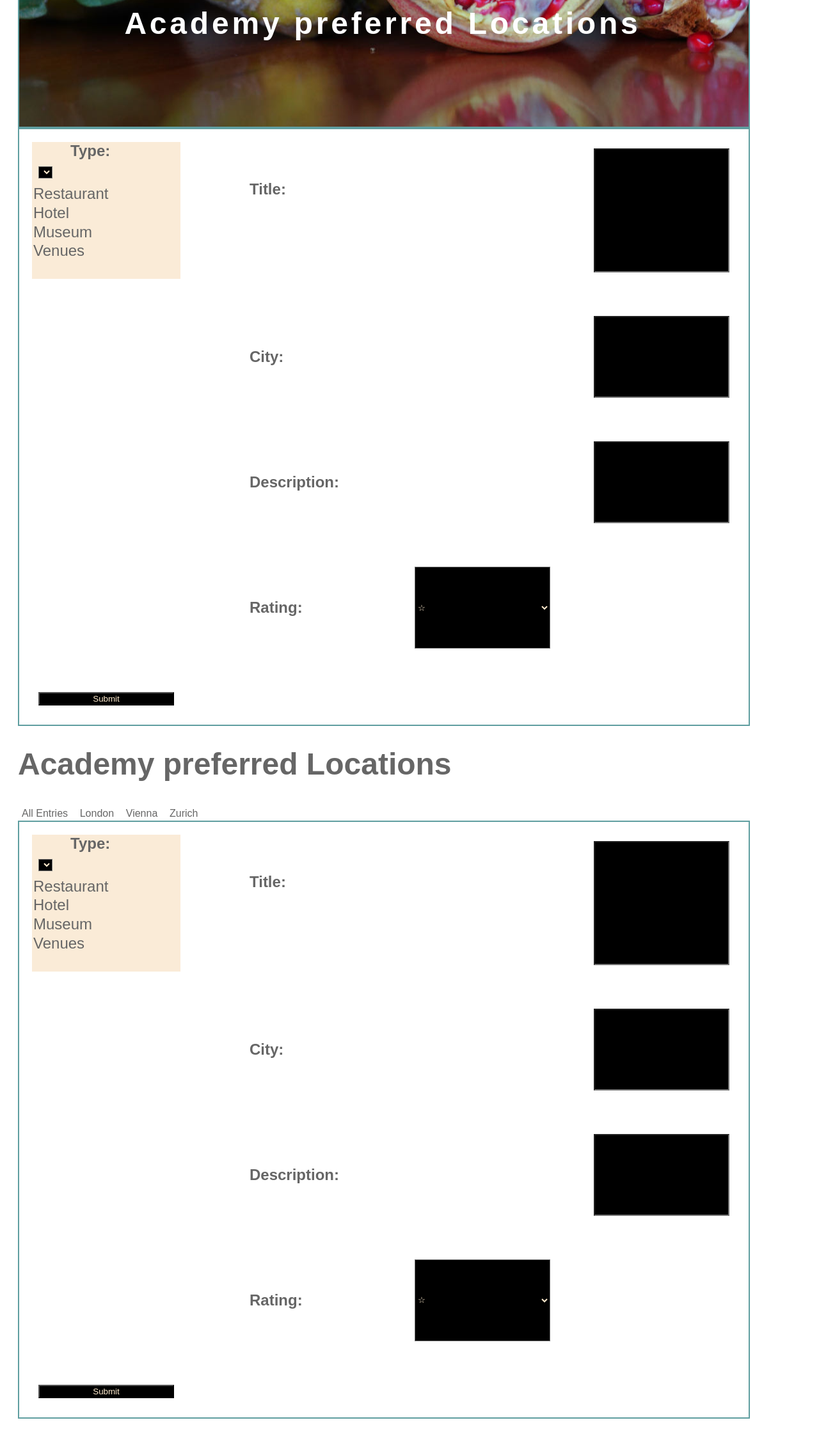
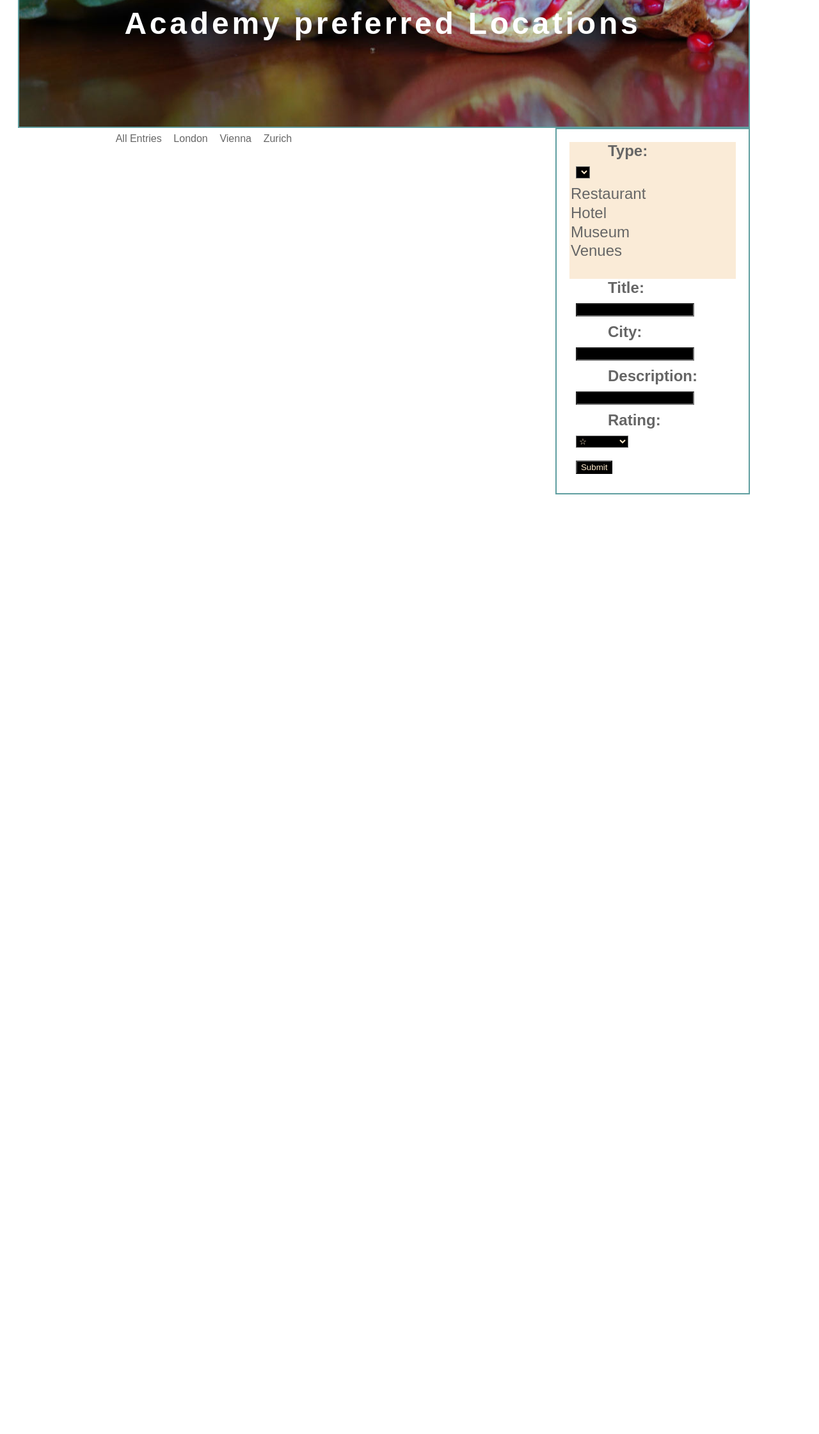
Before and after one commit to nkode-academy/academy_project, a Flask app: page / in a window 1280 px wide. Shown: the part 308-2550 px from the top of the page at 64% size. After the commit the page ends 1081 px from the top, so only its background shows below. Run offline with Flask 2, Linux system fonts and the light colour scheme; lists and menus that the app fills with data are empty; parts of the project's set-up code (start-up, migrations or seed data) failed here and were passed over.

Commit message:
correct double setup

```diff
--- a/templates/home.html
+++ b/templates/home.html
@@ -12,29 +12,21 @@
         padding-left: 20px;
         padding-right: 100px;
     }
+
     header{
         box-sizing:border-box;
         border: 2px solid cadetblue;
         padding-top: 24%;
         padding-left: 10%;
-
-
-
         height: 500px;
         background-image: url("/static/pomgranate.jpeg");
         background-repeat: no-repeat;
         background-position: center;
         width: 100%;
         color:#fff;
-
-
-
     }
 
-
-
     h1 span {
-
         font-weight: bolder;
         font-size:100%;
         letter-spacing: 0.1em;
@@ -43,18 +35,21 @@
         padding-top: 10px;
         padding-left: 50px;
         padding-bottom: 10px;
+    }
 
-
-    }
     form {
         box-sizing:border-box;
         border: 2px solid cadetblue;
         padding: 20px;
-        display:grid;
-        grid-template-columns: 1fr 1fr 1fr 1fr;
-        gap: 2rem;
     }
 
+    .container{
+        display: grid;
+        grid-template-columns: 1fr 5fr 2fr;
+        grid-template-rows: 5fr 20fr 5fr;
+        grid-gap: 10px;
+        height: 720px;
+    }
     .form{
         grid-column: 3;
         grid-row: 2;
@@ -96,9 +91,6 @@
         color: blanchedalmond;
     }
 
-
-
-
     p{
         border: 2px solid cadetblue;
         color: rgb(10, 8, 88);
@@ -125,53 +117,7 @@
 </style>
 
 <header>
-
-
-
         <h1><span>Academy preferred Locations</span></h1>
-
-
-
-
-
-
-
-
-</header>
-
-<form action="/new_entry">
-   <div class="locationtype"><label for="type">Type:</label><br>
-    <select name="type" method="GET" action="/">
-    <label for="type">Type:</label><br>
-    <select name="type">
-        {%for type in location_types%}
-        <option value="{{ type }}">{{ type }}</option>
-        {%endfor%}
-    </select><br></div>
-
-    <label for="title">Title:</label><br>
-    <input type="text" id="title" name="title"><br>
-    <label for="city">City:</label><br>
-    <input type="text" maxlength="50" id="city" name="city"><br>
-    <label for="description">Description:</label><br>
-    <input type="text" id="description" name="description"><br>
-    <label for="rating">Rating:</label>
-    <select name="rating">
-        <option value="1"> ☆ </option>
-        <option value="2"> ☆☆ </option>
-        <option value="3"> ☆☆☆ </option>
-        <option value="4"> ☆☆☆☆ </option>
-        <option value="5"> ☆☆☆☆☆ </option>
-    </select><br>
-    <input type="submit" value="Submit">
-</form>
-
-{%for entry in entries%}
-<a href="/details?index={{ entry[" id"] }}">
-    <p>{{ entry["type"] }} - {{ entry["title"] }} - {{ entry["city"] }} - {{ entry["description"] }}</p>
-</a>
-{%endfor%}
-    <h1>Academy preferred Locations</h1>
 </header>
 
 <div class="container">
```
